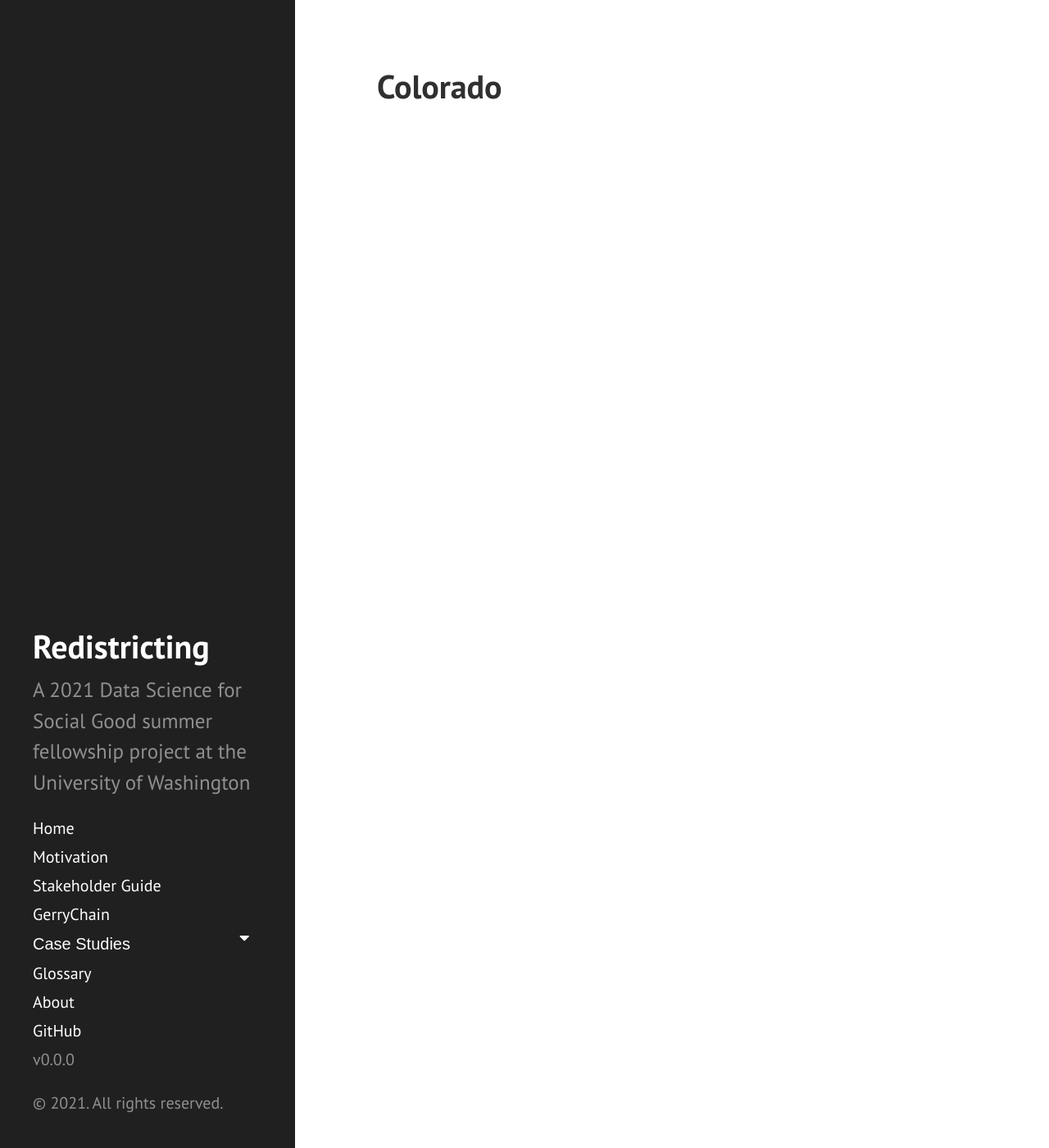
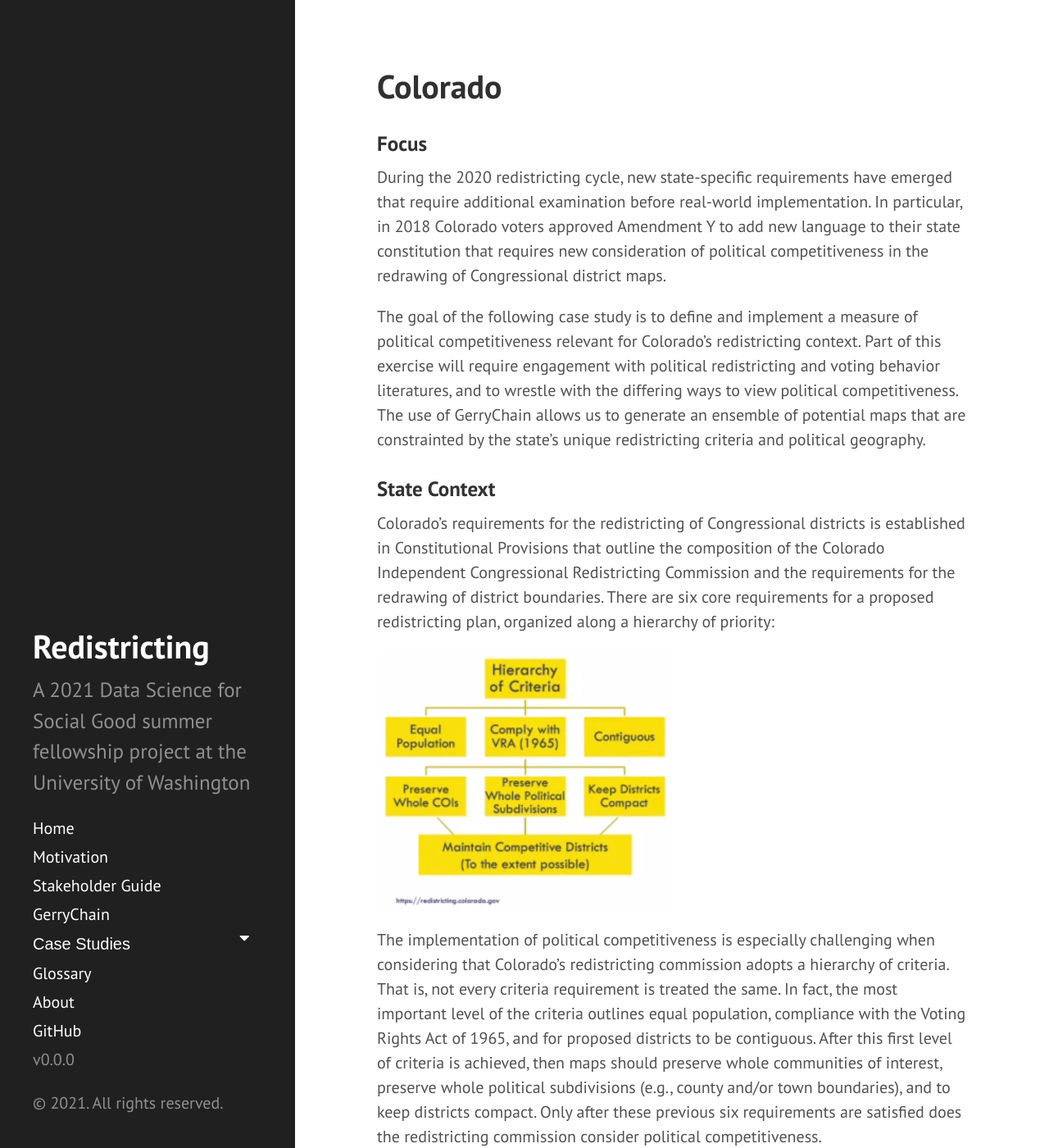
Before and after one commit to uwescience/DSSG2021-redistricting-website, a Jekyll site: the page built from colorado.md, in a window 1280 px wide and 1400 px high. Shown: the whole window at 82% size. Built offline with Jekyll 4.4.1, drawn with Linux system fonts in a browser that asks for light colours; some of the changed text lies outside the part shown.

Commit message:
Update colorado.md

```diff
--- a/colorado.md
+++ b/colorado.md
@@ -2,3 +2,23 @@
 layout: page
 title: Colorado
 ---
+
+### Focus
+
+During the 2020 redistricting cycle, new state-specific requirements have emerged that require additional examination before real-world implementation. In particular, in 2018 Colorado voters approved Amendment Y to add new language to their state constitution that requires new consideration of political competitiveness in the redrawing of Congressional district maps.
+
+The goal of the following case study is to define and implement a measure of political competitiveness relevant for Colorado’s redistricting context. Part of this exercise will require  engagement with political redistricting and voting behavior literatures, and to wrestle with the differing ways to view political competitiveness. The use of GerryChain allows us to generate an ensemble of potential maps that are constrainted by the state's unique redistricting criteria and political geography.
+
+### State Context
+
+Colorado’s requirements for the redistricting of Congressional districts is established in Constitutional Provisions that outline the composition of the Colorado Independent Congressional Redistricting Commission and the requirements for the redrawing of district boundaries. There are six core requirements for a proposed redistricting plan, organized along a hierarchy of priority:
+
+<img src="{{ site.url }}{{ site.baseurl }}/assets/img/co_criteria.png" width="50%" height="50%">
+
+The implementation of political competitiveness is especially challenging when considering that Colorado’s redistricting commission adopts a hierarchy of criteria. That is, not every criteria requirement is treated the same. In fact, the most important level of the criteria outlines equal population, compliance with the Voting Rights Act of 1965, and for proposed districts to be contiguous. After this first level of criteria is achieved, then maps should preserve whole communities of interest, preserve whole political subdivisions (e.g., county and/or town boundaries), and to keep districts compact. Only after these previous six requirements are satisfied does the redistricting commission consider political competitiveness.
+
+### Stage 1. Data Wrangling
+
+### Stage 2. Exploratory Data Analysis
+
+### Stage 3. GerryChain
```
